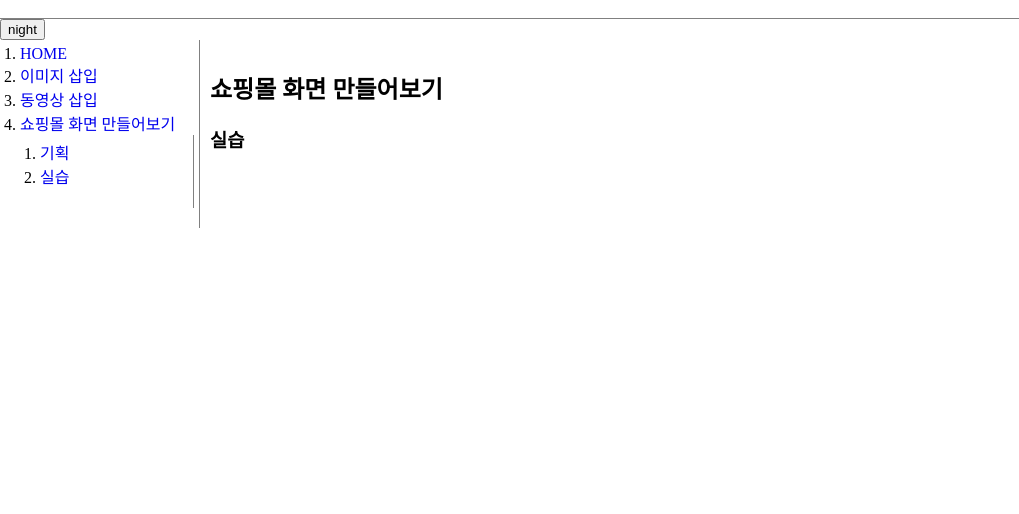
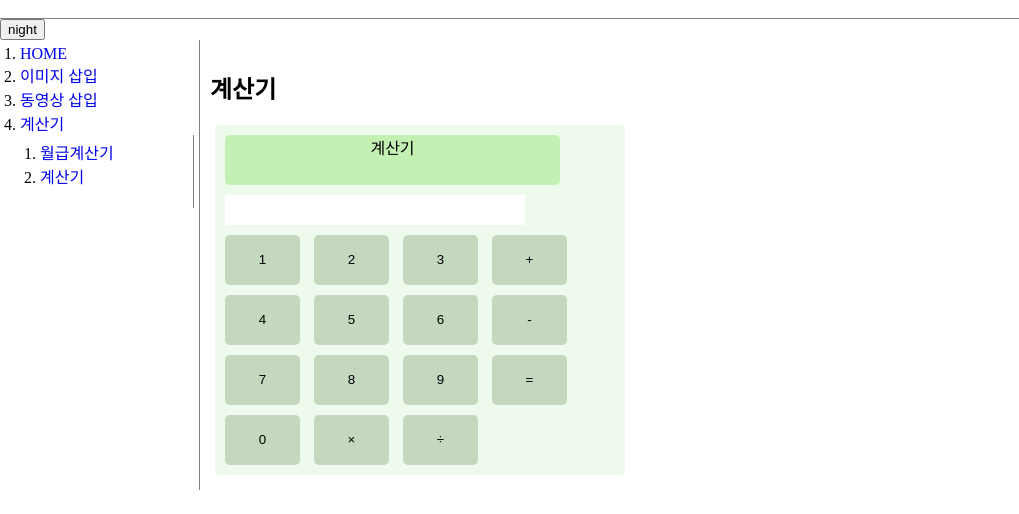
Before and after one commit to IKKI-STONE/IKKI, a plain HTML site: page 4-2.html in a window 1280 px wide. Shown: the part 80-594 px from the top of the page, without its empty margins (0-1019 px from the left). Drawn offline with Linux system fonts and the light colour scheme.

Commit message:
Added Calculator

```diff
--- a/4-2.html
+++ b/4-2.html
@@ -4,9 +4,61 @@
     <title>IKKI.CODING</title>
     <meta charset="utf-8">
     <script src="colors.js" type="text/javascript"></script>
+    <script type="text/javascript">
+      var n = document.getElementById("calInOutput").value;
+      function add(){
+
+      }
+      document.getElementById("calInOutput").value;
+    </script>
     <link rel="stylesheet" href="style.css">
+    <style media="screen">
+      .calBody{
+        background-color: #EEFAEB;
+        padding: 5px;
+        border: 5px;
+        margin: 5px;
+        border-radius: 5px;
+        width: 400px;
+      }
+      .calName{
+        text-align: center;
+        vertical-align: middle;
+        background-color: #C3F1B4;
+        padding: 0px;
+        border: 0px;
+        margin: 5px;
+        border-radius: 5px;
+        width: 335px;
+        height: 50px;
+      }
+      .calInOutput{
+        display: inline;
+        text-align: center;
+        border: 1px solid gray;
+        padding: 0px;
+        border: 0px;
+        margin: 5px;
+        width: 300px;
+        height: 30px;
+      }
+      .button{
+        background-color: #C5D8BF;
+        padding: 0px;
+        border: 0px;
+        margin: 5px;
+        border-radius: 5px;
+        width:75px;
+        height:50px;
+      }
+      .button:hover{
+        background-color: #A4BC9E;
+      }
+      .button:active{
+        background-color: #D1EBCA;
+      }
+    </style>
   </head>
-
 
   <body>
     <h1><a href="index.html">IKKI CODING PRACTICES</a></h1>
@@ -18,20 +70,46 @@
         <li><a href="1.html">HOME</a></li>
         <li><a href="2.html">이미지 삽입</a></li>
         <li><a href="3.html">동영상 삽입</a></li>
-        <li><a href="4-1.html">쇼핑몰 화면 만들어보기</a></li>
+        <li><a href="4-1.html">계산기</a></li>
           <ol>
-            <li><a href="4-1.html">기획</a></li>
-            <li><a href="4-2.html">실습</a></li>
+            <li><a href="4-1.html">월급계산기</a></li>
+            <li><a href="4-2.html">계산기</a></li>
           </ol>
       </ol>
 
       <div id="article">
-        <h2>쇼핑몰 화면 만들어보기</h2>
-        <h3>실습</h3>
-
-
-
-
+        <h2>계산기</h2>
+        <div class="calBody">
+          <div class="calName">
+            계산기
+          </div>
+          <div class="calInOutputBox">
+            <input type="text" class="calInOutput" id="calInOutput"></input>
+          </div>
+          <div class="">
+            <input type="button" class="button" value="1"></input>
+            <input type="button" class="button" value="2"></input>
+            <input type="button" class="button" value="3"></input>
+            <input type="button" class="button" value="+" onclick="add()"></input>
+          </div>
+          <div class="">
+            <input type="button" class="button" value="4"></input>
+            <input type="button" class="button" value="5"></input>
+            <input type="button" class="button" value="6"></input>
+            <input type="button" class="button" value="-"></input>
+          </div>
+          <div class="">
+            <input type="button" class="button" value="7"></input>
+            <input type="button" class="button" value="8"></input>
+            <input type="button" class="button" value="9"></input>
+            <input type="button" class="button" value="="></input>
+          </div>
+          <div class="">
+            <input type="button" class="button" value="0"></input>
+            <input type="button" class="button" value="×"></input>
+            <input type="button" class="button" value="÷"></input>
+          </div>
+        </div>
       </div>
     </div>
 
```
Also changed, not shown: 1.html (+3 -3 lines), 2.html (+3 -3 lines), 3.html (+3 -3 lines), 4-1.html (+29 -7 lines), index.html (+3 -3 lines).
